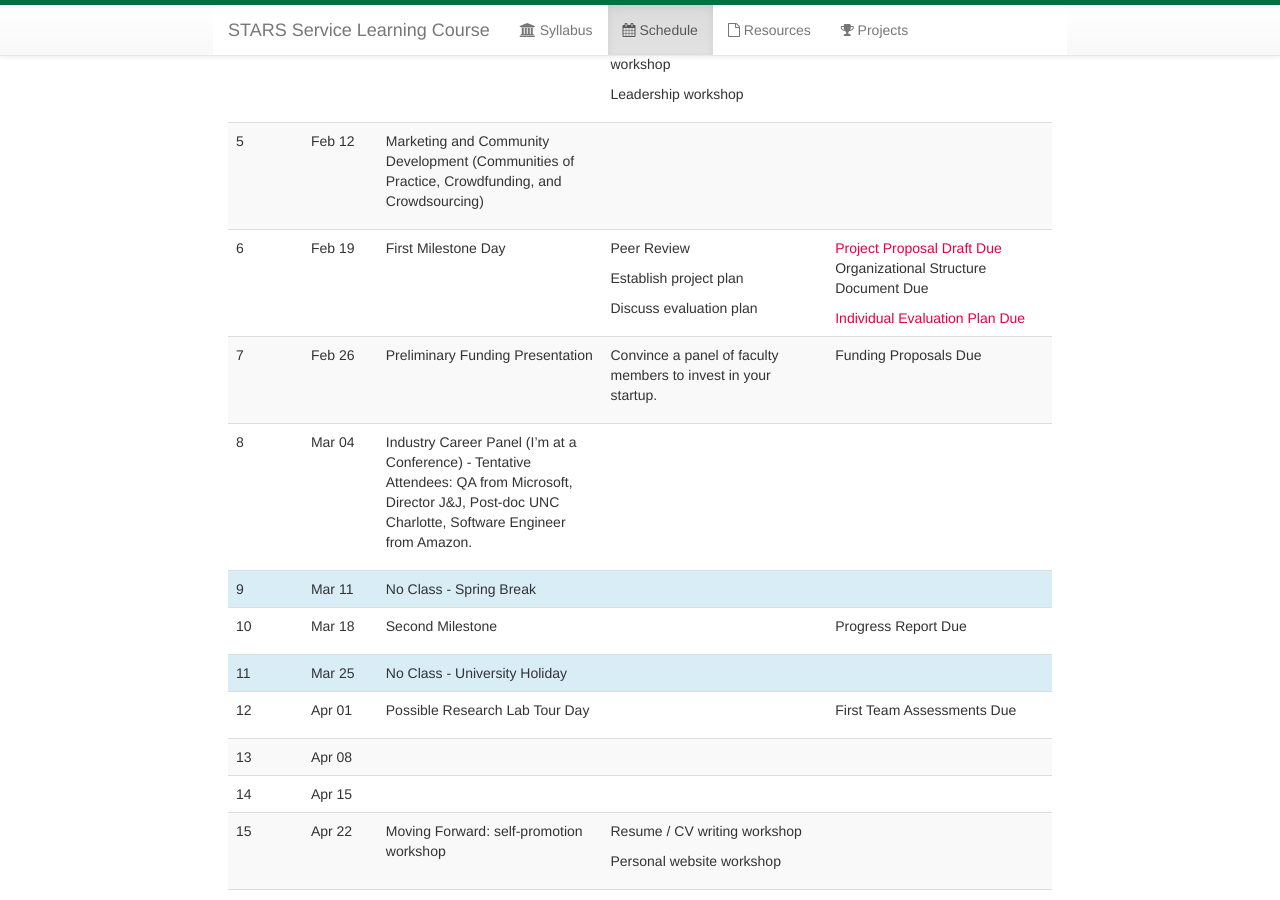
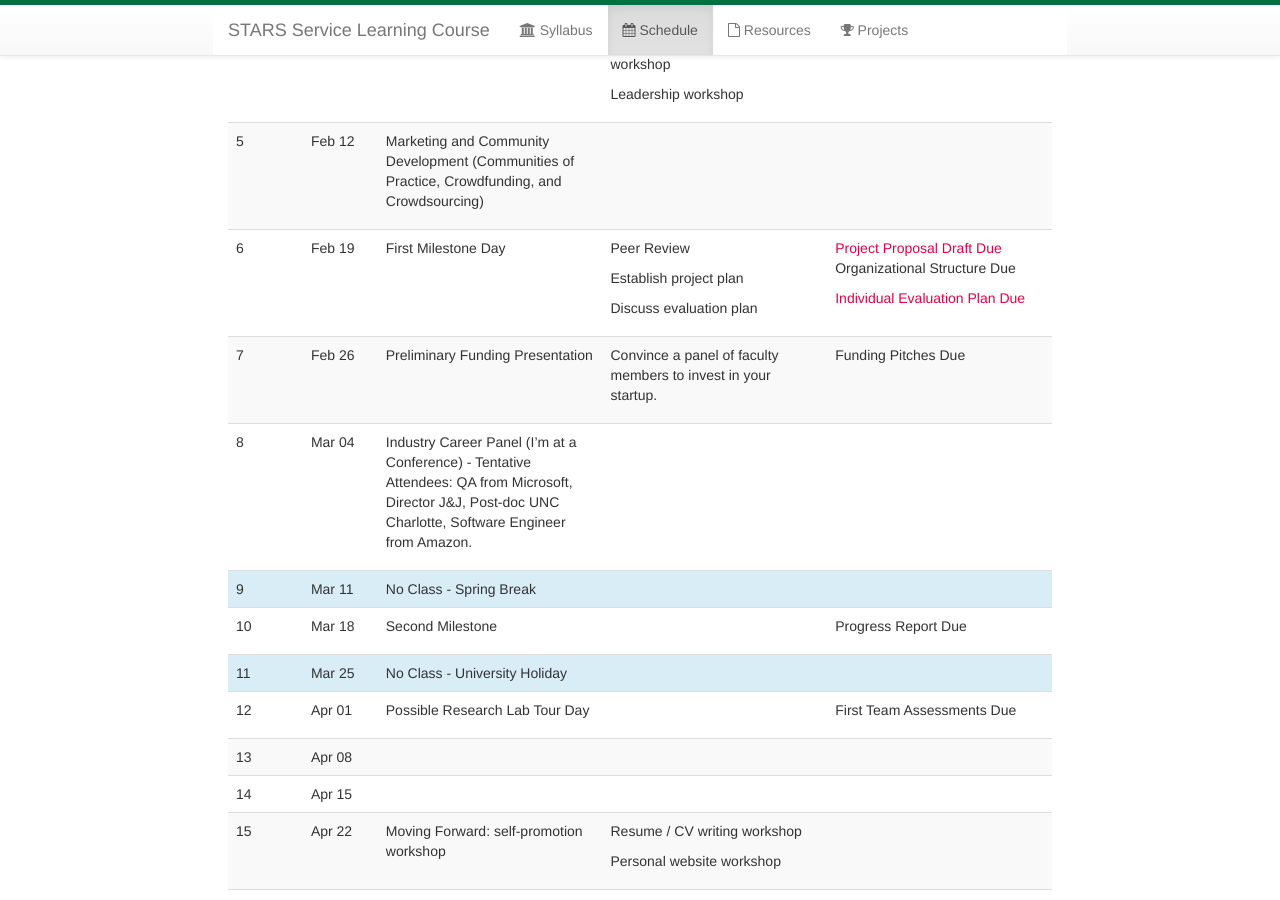
Before and after one commit to stevemacn/service-learning-course, a Jekyll site: the page built from schedule.html, in a window 1280 px wide and 900 px high, scrolled down 467 px. Built offline with Jekyll 4.4.1, drawn with Linux system fonts in a browser that asks for light colours; nearby versions of some CDN libraries.

```diff
--- a/_data/lectures.yml
+++ b/_data/lectures.yml
@@ -65,7 +65,7 @@
   hw:
     - info: Project Proposal Draft Due
       link: "./documents/proposal.pdf"
-    - info: Organizational Structure Document Due
+    - info: Organizational Structure Due
     - info: "Individual Evaluation Plan Due"
       link: "./documents/evaluation.pdf"
   act:
@@ -84,9 +84,9 @@
   date: 2016-02-26
   info: Preliminary Funding Presentation
   act:
-    - info: "Convince a panel of faculty members to invest in your startup."
+      - info: "Convince a panel of faculty members to invest in your startup."
   hw:
-    - info: "Funding Proposals Due"
+    - info: "Funding Pitches Due"
 
 #
 # ==================
--- a/_data/resources.yml
+++ b/_data/resources.yml
@@ -144,8 +144,13 @@
 
 - link: ""
   type: outreach
+  invalid: true
   title: "Blue Diamond Awards (3 students needed) - March 1 (speak to Gyovanni)"
 
 - link: ""
   type: outreach
+  title: "Hunter Huss HS Women in STEM Conference (March 22)"
+
+- link: ""
+  type: outreach
   title: "STEAM careers day - February 12, 2016 from 9:30am-11:30am"
```
